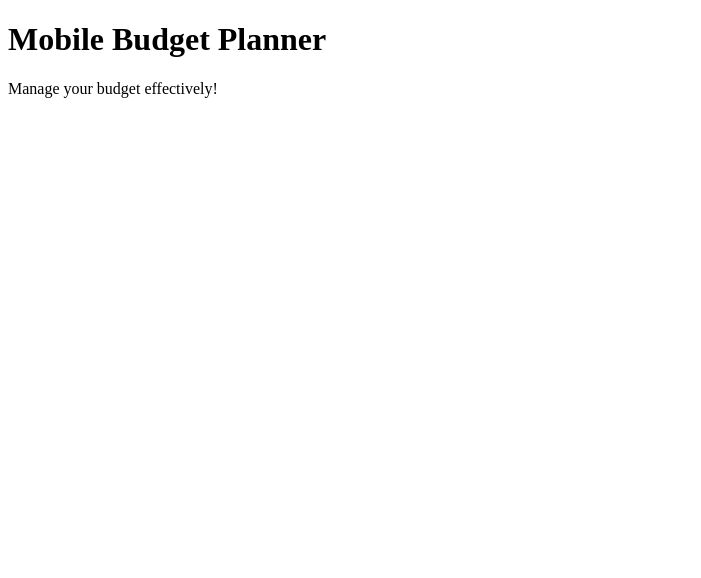
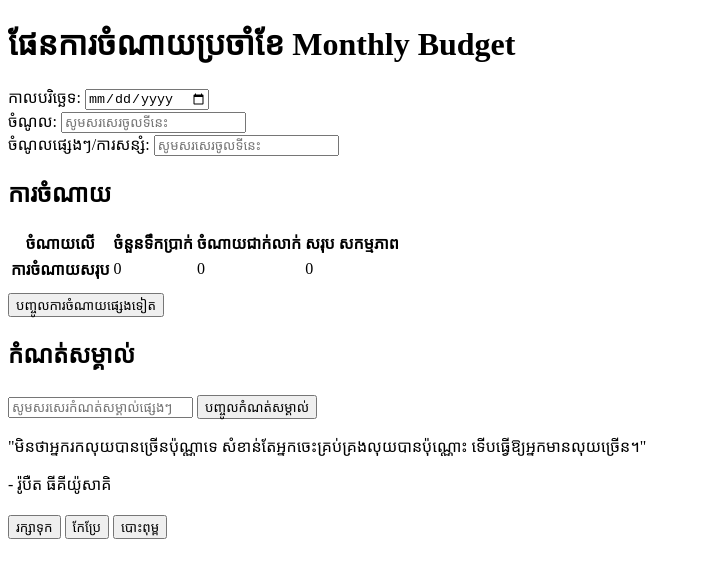
Before and after one commit to Veasnasom02/mobilemonthlybudget, a plain HTML site: page index.html in a window 1280 px wide. Shown: the whole page, without its empty margins (0-701 px from the left). Drawn offline with Linux system fonts and the light colour scheme.

Commit message:
Update index.html

```diff
--- a/index.html
+++ b/index.html
@@ -3,12 +3,78 @@
 <head>
     <meta charset="UTF-8">
     <meta name="viewport" content="width=device-width, initial-scale=1.0">
-    <title>Mobile Budget Planner</title>
+    <title>Budget Planner</title>
     <link href="https://fonts.googleapis.com/css2?family=Roboto:wght@300;400;500;700&display=swap" rel="stylesheet">
 </head>
 <body>
-    <h1>Mobile Budget Planner</h1>
-    <p>Manage your budget effectively!</p>
-    <script src="script.js"></script>
+    <div class="container">
+        <h1>ផែនការចំណាយប្រចាំខែ Monthly Budget</h1>
+
+        <div class="card">
+            <div class="form-group">
+                <label for="date">កាលបរិច្ឆេទ:</label>
+                <input type="date" id="date" name="date">
+            </div>
+
+            <div class="form-group">
+                <label for="income">ចំណូល:</label>
+                <input type="text" id="income" name="income" placeholder="សូមសរសេរចូលទីនេះ">
+            </div>
+
+            <div class="form-group">
+                <label for="other-income">ចំណូលផ្សេងៗ/ការសន្សំ:</label>
+                <input type="text" id="other-income" name="other-income" placeholder="សូមសរសេរចូលទីនេះ">
+            </div>
+        </div>
+
+        <div class="card">
+            <h2>ការចំណាយ</h2>
+            <table id="expenses-table">
+                <thead>
+                    <tr>
+                        <th>ចំណាយលើ</th>
+                        <th>ចំនួនទឹកប្រាក់</th>
+                        <th>ចំណាយជាក់លាក់</th>
+                        <th>សរុប</th>
+                        <th class="no-print">សកម្មភាព</th>
+                    </tr>
+                </thead>
+                <tbody>
+                    <!-- Expense rows will be added here dynamically -->
+                </tbody>
+                <tfoot>
+                    <tr>
+                        <th>ការចំណាយសរុប</th>
+                        <td id="total-budget">0</td>
+                        <td id="total-actual">0</td>
+                        <td id="total-difference">0</td>
+                        <td class="no-print"></td>
+                    </tr>
+                </tfoot>
+            </table>
+            <button id="add-expense" class="button no-print" style="margin-top: 10px;">បញ្ចូលការចំណាយផ្សេងទៀត</button>
+        </div>
+        <div class="card">
+            <h2>កំណត់សម្គាល់</h2>
+            <ul class="notes" id="notes-list">
+                <!-- Notes will be added here dynamically -->
+            </ul>
+            <div class="form-group" style="margin-top: 10px;">
+                <input type="text" id="new-note" placeholder="សូមសរសេរកំណត់សម្គាល់ផ្សេងៗ">
+                <button id="add-note" class="button no-print" style="margin-top: 5px;">បញ្ចូលកំណត់សម្គាល់</button>
+            </div>
+        </div>
+
+        <div class="quote">
+            <p>"មិនថាអ្នករកលុយបានច្រើនប៉ុណ្ណាទេ សំខាន់តែអ្នកចេះគ្រប់គ្រងលុយបានប៉ុណ្ណោះ ទើបធ្វើឱ្យអ្នកមានលុយច្រើន។"</p>
+            <p>- រ៉ូបឺត ធីគីយ៉ូសាគិ</p>
+        </div>
+
+        <div class="no-print" style="margin-top: 20px;">
+            <button id="save-button" class="button">រក្សាទុក</button>
+            <button id="edit-button" class="button">កែប្រែ</button>
+            <button id="print-button" class="button">បោះពុម្ព</button>
+        </div>
+    </div>
 </body>
 </html>
```
